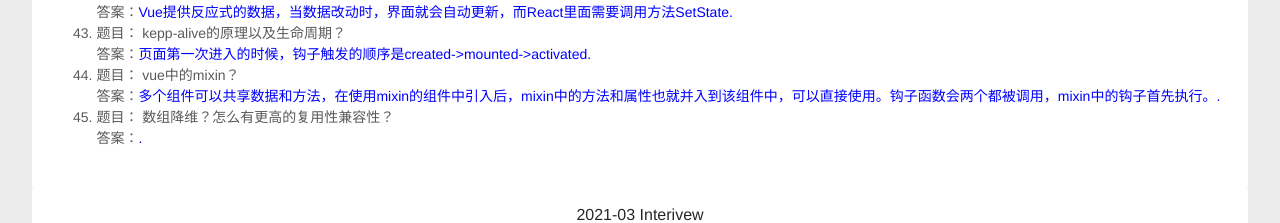
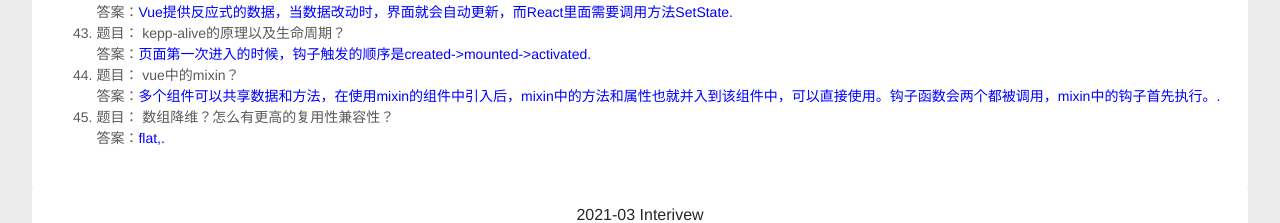
Before and after one commit to jackluotong/vue_project, a Vue app: page /March in a window 1280 px wide. Shown: the part 1964-2187 px from the top of the page. Built offline with nearby package versions, Linux system fonts and the light colour scheme.

Commit message:
test using git commit.

```diff
--- a/src/components/Interview/March.vue
+++ b/src/components/Interview/March.vue
@@ -103,7 +103,7 @@ export default {
         { name: ' react与vue的区别？', answer: 'Vue提供反应式的数据，当数据改动时，界面就会自动更新，而React里面需要调用方法SetState' },
         { name: ' kepp-alive的原理以及生命周期？', answer: '页面第一次进入的时候，钩子触发的顺序是created->mounted->activated' },
         { name: ' vue中的mixin？', answer: '多个组件可以共享数据和方法，在使用mixin的组件中引入后，mixin中的方法和属性也就并入到该组件中，可以直接使用。钩子函数会两个都被调用，mixin中的钩子首先执行。' },
-        { name: ' 数组降维？怎么有更高的复用性兼容性？', answer: '' },
+        { name: ' 数组降维？怎么有更高的复用性兼容性？', answer: 'flat,' },
 
       ],
       img: require('../../assets/mvvm.png')//做图片动态绑定的时候需要用require
```
